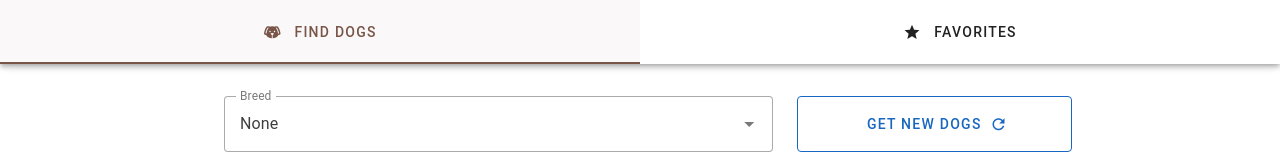
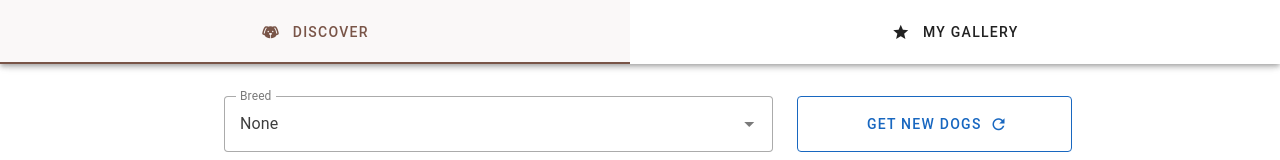
Before and after one commit to sigve10/Azure-Interview-Work, a Vue app in the folder frontend/: page / in a window 1280 px wide. Shown: the top 160 px of the page. Built offline with nearby package versions, Linux system fonts and the light colour scheme; no server answers.

Commit message:
Updated frontend labels

```diff
--- a/frontend/src/App.vue
+++ b/frontend/src/App.vue
@@ -3,12 +3,12 @@ const tab = ref(0)
 
 const tabItems = [
 	{
-		name: "Find Dogs",
+		name: "Discover",
 		icon: "mdi-dog",
 		color: "brown"
 	},
 	{
-		name: "Favorites",
+		name: "My Gallery",
 		icon: "mdi-star",
 		color: "warning"
 	}
```
